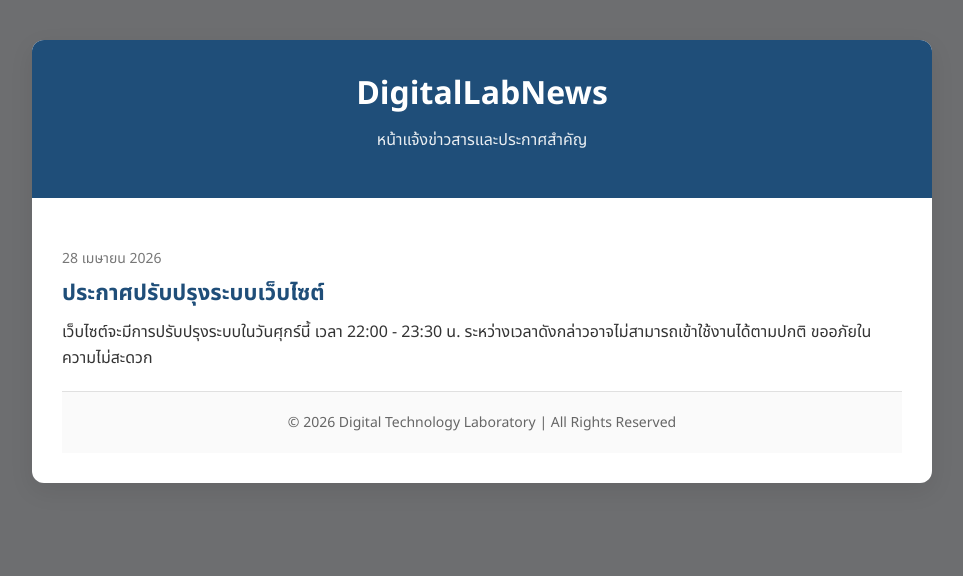
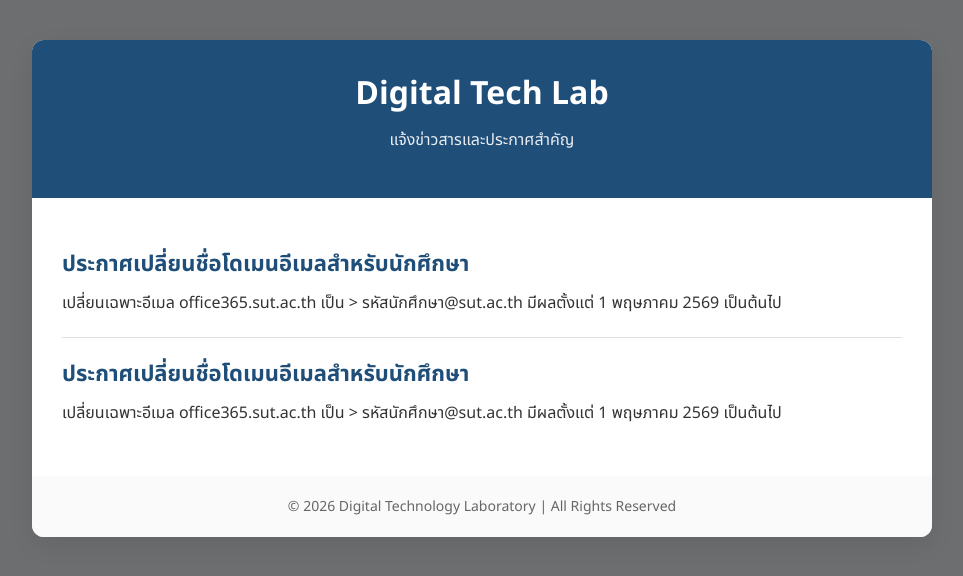
Before and after one commit to sulak-tech/labnews, a plain HTML site: page index.html in a window 1280 px wide. Shown: the whole page, without its empty margins (158-1121 px from the left). Drawn offline with Linux system fonts and the light colour scheme.

Commit message:
Update index.html

```diff
--- a/index.html
+++ b/index.html
@@ -3,7 +3,7 @@
 <head>
   <meta charset="UTF-8" />
   <meta name="viewport" content="width=device-width, initial-scale=1.0" />
-  <title>DigitalLabNews - ข่าวสารประกาศ</title>
+  <title>DigitalLab - ข่าวสารประกาศ</title>
 
   <!-- โหลดฟอนต์ Noto Sans Thai -->
   <link rel="preconnect" href="https://fonts.googleapis.com">
@@ -88,20 +88,25 @@
 <body>
   <div class="container">
     <header>
-      <h1>DigitalLabNews</h1>
-      <p>หน้าแจ้งข่าวสารและประกาศสำคัญ</p>
+      <h1>Digital Tech Lab</h1>
+      <p>แจ้งข่าวสารและประกาศสำคัญ</p>
     </header>
 
     <div class="content">
       <div class="news-item">
-        <div class="date">28 เมษายน 2026</div>
-        <div class="title">ประกาศปรับปรุงระบบเว็บไซต์</div>
+        <div class="title">ประกาศเปลี่ยนชื่อโดเมนอีเมลสำหรับนักศึกษา</div>
         <div class="description">
-          เว็บไซต์จะมีการปรับปรุงระบบในวันศุกร์นี้ เวลา 22:00 - 23:30 น.
-          ระหว่างเวลาดังกล่าวอาจไม่สามารถเข้าใช้งานได้ตามปกติ
-          ขออภัยในความไม่สะดวก
+          เปลี่ยนเฉพาะอีเมล office365.sut.ac.th เป็น > รหัสนักศึกษา@sut.ac.th มีผลตั้งแต่ 1 พฤษภาคม 2569 เป็นต้นไป
         </div>
       </div>
+
+      <div class="news-item">
+        <div class="title">ประกาศเปลี่ยนชื่อโดเมนอีเมลสำหรับนักศึกษา</div>
+        <div class="description">
+          เปลี่ยนเฉพาะอีเมล office365.sut.ac.th เป็น > รหัสนักศึกษา@sut.ac.th มีผลตั้งแต่ 1 พฤษภาคม 2569 เป็นต้นไป
+        </div>
+      </div>
+    </div>
 
     <footer>
       © 2026 Digital Technology Laboratory | All Rights Reserved
```
